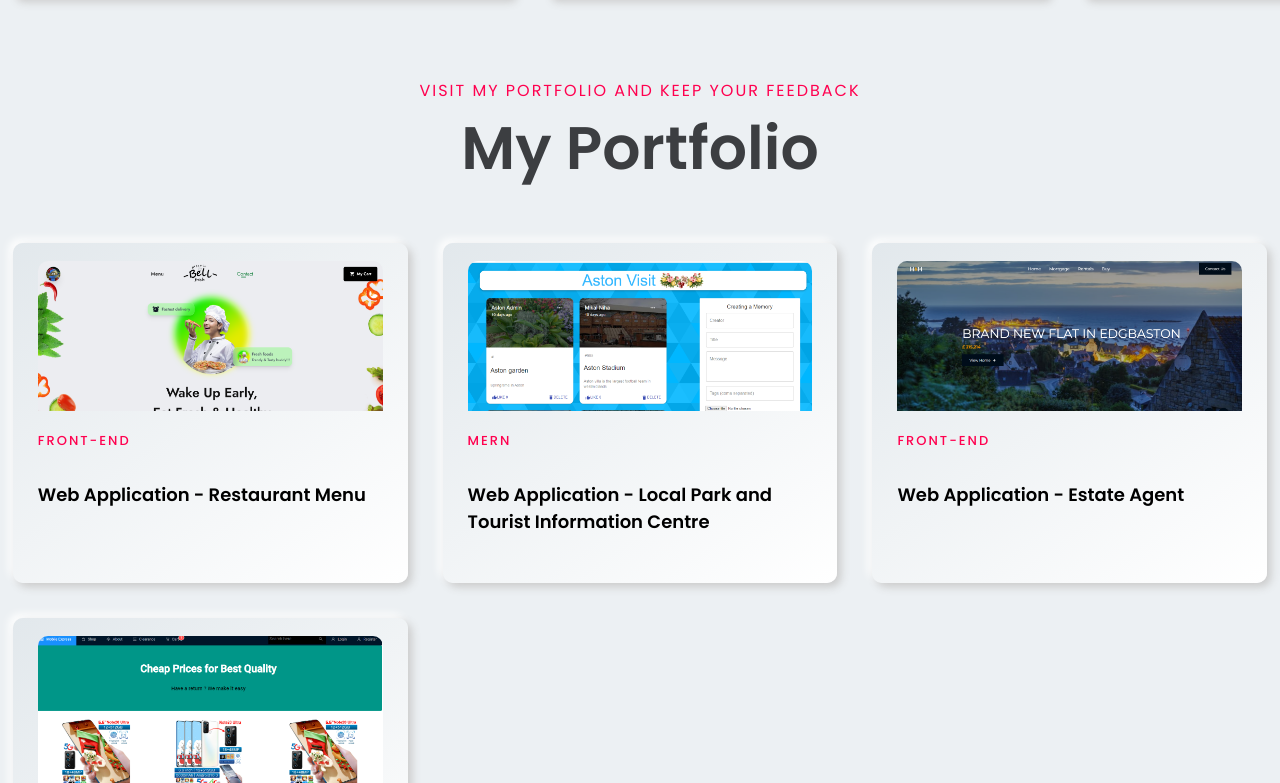
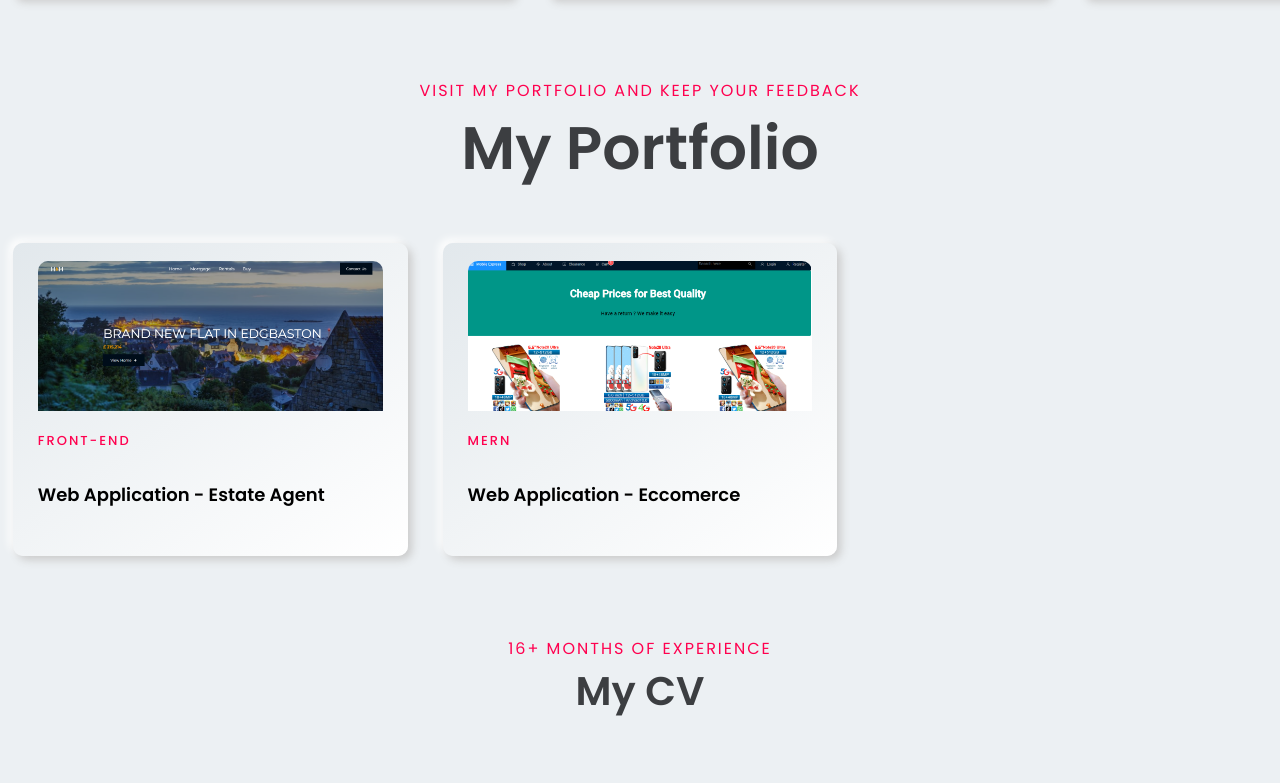
Before and after one commit to vemekon/portfolio, a React (Create React App) app: page / in a window 1280 px wide. Shown: the part 1709-2492 px from the top of the page. Built offline with nearby package versions, Linux system fonts and the light colour scheme.

Commit message:
updated portfolio data

```diff
--- a/src/component/Portfolio/Portfolio_data.js
+++ b/src/component/Portfolio/Portfolio_data.js
@@ -1,26 +1,26 @@
 const Portfolio_data = [
-  {
-    id: 1,
-    category: "FRONT-END",
-    totalLike: "600",
-    title: "Web Application - Restaurant Menu ",
-    image: "fast-food-pic.png",
-    address: "https://aston-deliver-food.netlify.app/",
-    sourceCode: "https://github.com/vemekon/Fast-food-delivery",
-    details:
-      "Complete and interactive restaurant menu developed using react and firebase",
-  },
-  {
-    id: 2,
-    category: "MERN",
-    totalLike: "750",
-    title: "Web Application - Local Park and Tourist Information Centre",
-    image: "aston-visit-pic.png",
-    address: "https://aston-visit.netlify.app/",
-    sourceCode: "https://github.com/vemekon/Aston-Visit-Frontend",
-    details:
-      "Complete and interactive tourist information centre developed using react and node",
-  },
+  // {
+  //   id: 1,
+  //   category: "FRONT-END",
+  //   totalLike: "600",
+  //   title: "Web Application - Restaurant Menu ",
+  //   image: "fast-food-pic.png",
+  //   address: "https://aston-deliver-food.netlify.app/",
+  //   sourceCode: "https://github.com/vemekon/Fast-food-delivery",
+  //   details:
+  //     "Complete and interactive restaurant menu developed using react and firebase",
+  // },
+  // {
+  //   id: 2,
+  //   category: "MERN",
+  //   totalLike: "750",
+  //   title: "Web Application - Local Park and Tourist Information Centre",
+  //   image: "aston-visit-pic.png",
+  //   address: "https://aston-visit.netlify.app/",
+  //   sourceCode: "https://github.com/vemekon/Aston-Visit-Frontend",
+  //   details:
+  //     "Complete and interactive tourist information centre developed using react and node",
+  // },
   {
     id: 3,
     category: "Front-End",
```
Also changed, not shown: src/component/Blog/BlogApii.js (renamed from src/component/Blog/BlogApi.js).
